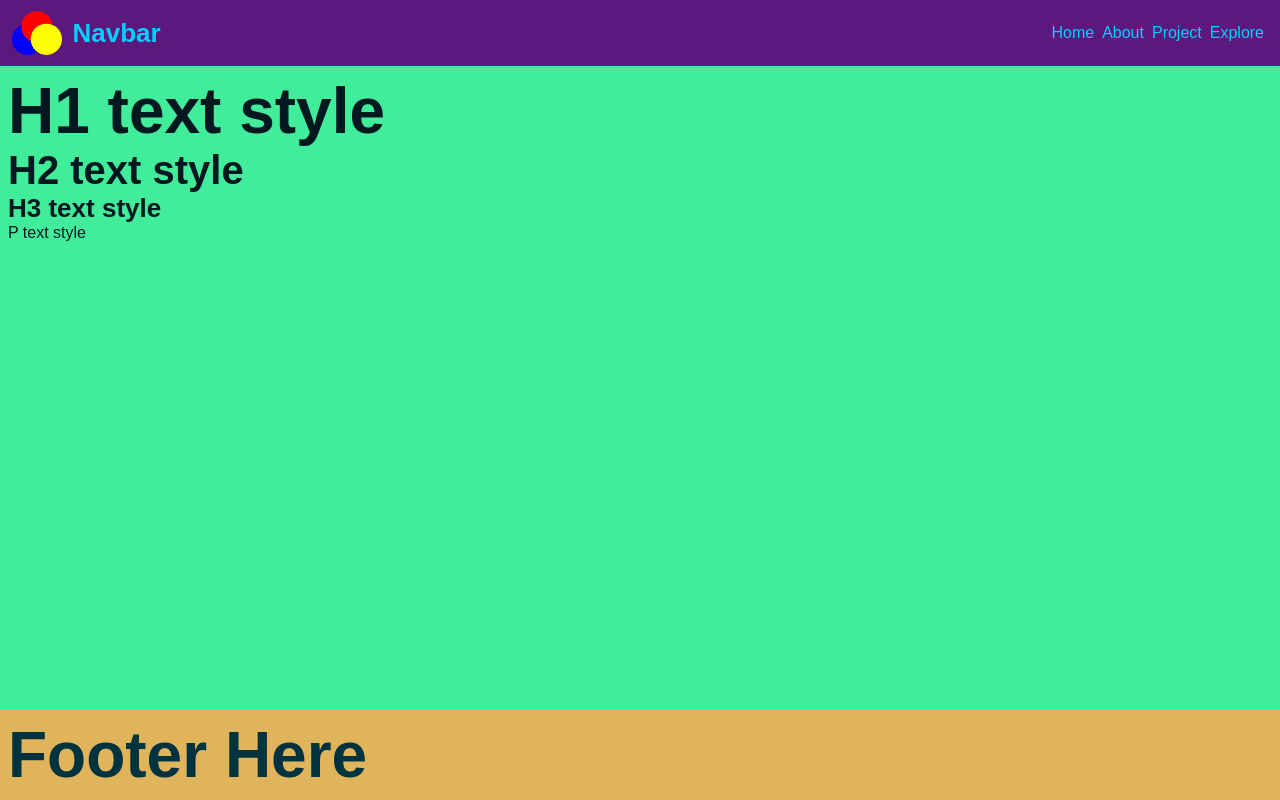
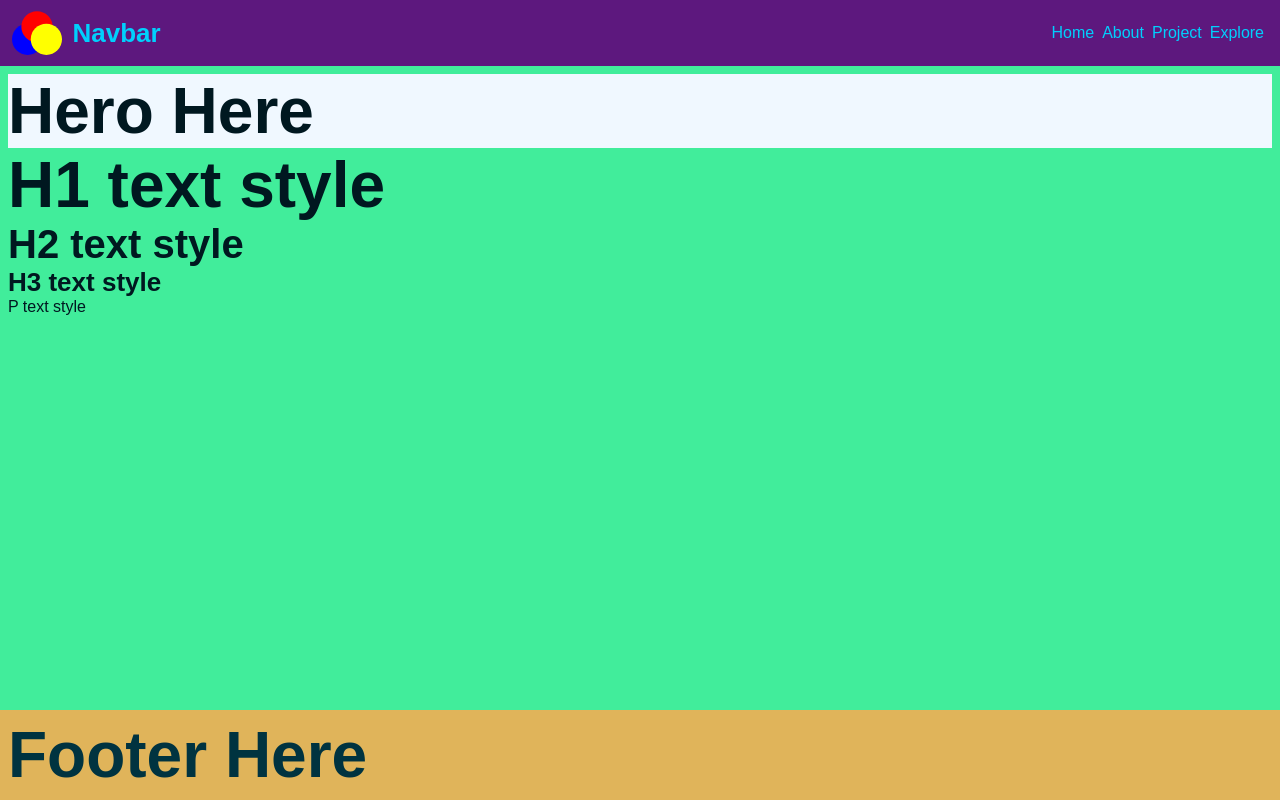
Before and after one commit to LarsGKodehode/Air-BnB-Copycat, a React (Vite) app: page / in a window 1280 px wide. Built offline with nearby package versions, Linux system fonts and the light colour scheme.

Commit message:
Added Hero to MainContent

```diff
--- a/src/assets/components/mainContent/MainContent.tsx
+++ b/src/assets/components/mainContent/MainContent.tsx
@@ -1,8 +1,13 @@
+// Sub components
+import Hero from '../subComponents/hero/Hero'
+
+// Component CSS
 import styles from './MainContent.module.css'
 
 function MainContent() {
   return(
     <div className={styles['main-content-wrapper']}>
+      <Hero />
       <h1>H1 text style</h1>
       <h2>H2 text style</h2>
       <h3>H3 text style</h3>
--- a/src/assets/components/subComponents/hero/Hero.module.css
+++ b/src/assets/components/subComponents/hero/Hero.module.css
@@ -1,3 +1,3 @@
 .hero-wrapper {
-
+  background-color: aliceblue;
 }
--- a/src/assets/components/subComponents/hero/Hero.tsx
+++ b/src/assets/components/subComponents/hero/Hero.tsx
@@ -2,7 +2,7 @@ import styles from './Hero.module.css';
 
 function Hero() {
   return(
-    <div className='hero-wrapper'>
+    <div className={styles['hero-wrapper']}>
       <h1>Hero Here</h1>
     </div>
   );
```
